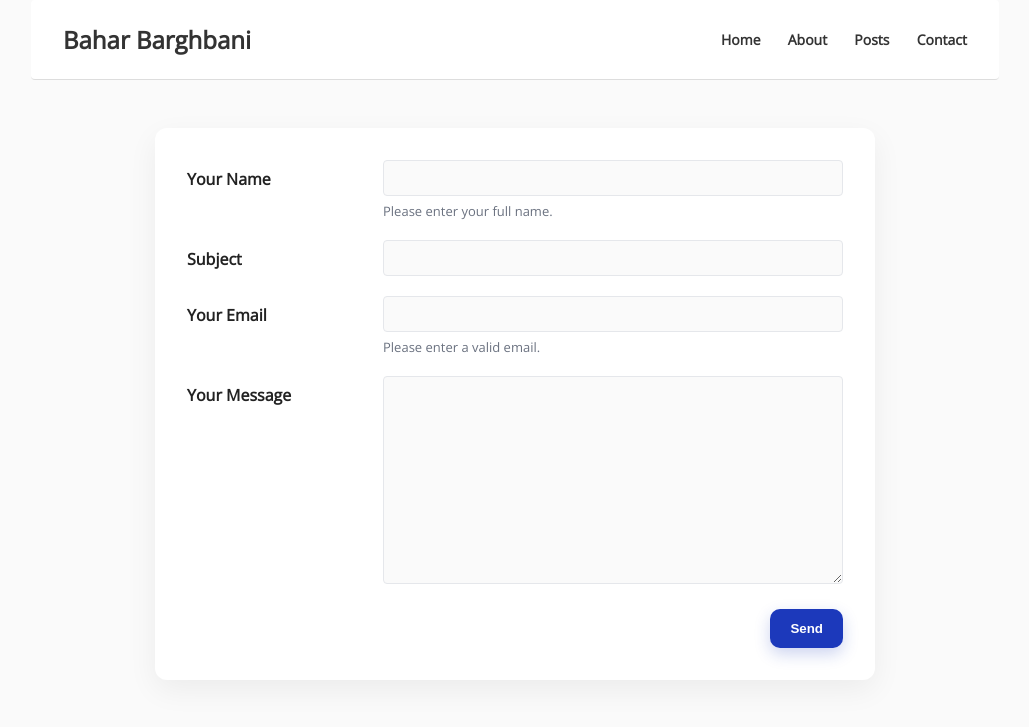
After one commit to baharbarghbani/Personal-Blog, a Django app: page /contact/ in a window 1280 px wide. The commit adds this page. Shown: the top 727 px of the page, without its empty margins (125-1154 px from the left). Run offline with Django 5.2, Linux system fonts and the light colour scheme.

```diff
--- a/blog/templates/blog/post_card.html
+++ b/blog/templates/blog/post_card.html
@@ -1,5 +1,5 @@
 {% load static %}
-<a class="post-card" href="{% url 'blog:detail' post.id %}">
+<a class="container post-card" href="{% url 'blog:detail' post.id %}">
     {% if post.image %}
     <div class="post-image">
         <img src="{{ post.image.url }}" alt="{{ post.post_name }}" />
--- /dev/null
+++ b/pages/forms.py
@@ -0,0 +1,7 @@
+from django import forms
+
+class ContactForm(forms.Form):
+    username = forms.CharField(max_length=100, required=True, label='Your Name', help_text="Please enter your full name.")
+    subject = forms.CharField(max_length=30, required=True, label='Subject')
+    email = forms.EmailField(required=True, label='Your Email', help_text="Please enter a valid email.")
+    message = forms.CharField(widget=forms.Textarea, required=True, label='Your Message')
--- a/pages/static/pages/style.css
+++ b/pages/static/pages/style.css
@@ -11,6 +11,16 @@ FONT SIZE SYSTEM (px)
   padding: 0;
   box-sizing: border-box;
 }
+:root{
+  --card-bg:#fff;
+  --text:#222;
+  --muted:#6b7280;
+  --border:#e5e7eb;
+  --ring:#1c39bb;           /* your Iranian blue */
+  --shadow:0 10px 30px rgba(0,0,0,.06);
+  --radius:12px;
+  --space:16px;
+}
 body {
   margin: 0;
   font-family: 'Open Sans', sans-serif;
@@ -23,6 +33,15 @@ body {
   margin: 0 auto;        /* vertically 0, horizontally auto‐center */
   padding: 0 1rem;       /* optional side padding on small screens */
   box-sizing: border-box;/* include padding in the width calculation */
+}
+
+.container{
+  margin: 48px auto;
+  background: var(--card-bg);
+  border-radius:12px;
+  color: var(--text);
+  border-radius: var(--radius);
+  box-shadow: var(--shadow);
 }
 
 .nav-link {
@@ -93,11 +112,7 @@ body {
   align-items: flex-start;
   padding: 32px;
   gap: 64px;
-  background: #fff;
-  border-radius: 12px;
   margin-bottom: 32px;
-  margin-top: 48px;
-  box-shadow: 0 8px 24px rgba(0, 0, 0, 0.05);
   color: inherit;
   text-decoration: none;
 }
@@ -162,8 +177,121 @@ body {
   font-size: 36px;
   margin: 24px 0 8px ;
 }
+
 .post-content {
   font-size: 18px;
   line-height: 1.8;
   padding: 0 16px 32px;
 }
+
+.about-container {
+  display: flex;
+  max-width: 800px;
+  align-items: flex-start;
+}
+
+.about-text{
+  padding: 24px;
+  font-size: 18px
+}
+
+.form-card {
+  max-width: 720px;
+  padding: 32px;
+}
+
+.form-row {
+  display: grid;
+  grid-template-columns: 180px 1fr;
+  gap: 16px;
+  align-items: start;
+  margin-bottom: 20px;
+}
+
+.form-row label {
+  font-weight: 600;
+  padding-top: 8px;
+}
+
+.form-input textarea,
+.form-input input,
+.form-input select {
+  width: 100%;
+  border-radius: 4px;
+  border: 1px solid var(--border);
+  font-size: 16px;
+  padding: 8px 16px;
+  background: #fafafa;
+}
+
+.form-input textarea{
+  min-height: 120px;
+  resize: vertical;
+}
+
+.input-wrap input:focus,
+.input-wrap textarea:focus,
+.input-wrap select:focus{
+  border-color: var(--ring);
+  box-shadow: 0 0 0 4px color-mix(in srgb, var(--ring) 20%, transparent);
+  background: #fff;
+}
+
+.form-help{
+  display:block;
+  margin-top:6px;
+  color: var(--muted);
+  font-size: 13px;
+}
+
+.form-submit{
+  display:flex;
+  justify-content:flex-end;
+  margin-top: 8px;
+}
+
+.form-btn {
+  padding: 12px 20px;
+  border: 0;
+  border-radius: 10px;
+  background: var(--ring);
+  color: #fff;
+  font-weight: 600;
+  cursor: pointer;
+  box-shadow: 0 6px 16px rgba(28,57,187,.22);
+  transition: transform .08s ease, box-shadow .2s ease, opacity .2s ease;
+}
+.form-error{
+  margin-top:6px;
+  font-size: 13px;
+  color:#b91c1c;
+}
+.form-btn:hover{
+  box-shadow: 0 10px 22px rgba(28,57,187,.25);
+}
+.form-btn:active{
+  transform: translateY(1px);
+}
+
+.thank-you-card{
+  max-width: 520px;
+  padding: 32px;
+  margin: 80px auto;
+  text-align: center;
+}
+.thank-you-card h1 {
+  color: var(--ring);
+  margin-bottom: 16px;
+}
+.thank-you-card p {
+  font-size: 18px;
+  color: #555;
+  margin-bottom: 24px;
+}
+.btn-primary{
+  display: inline-block;
+  padding: 12px 20px;
+  text-decoration: none;
+  font-weight: bold;
+  transition: background-color .2s ease;
+}
--- /dev/null
+++ b/pages/templates/pages/contact.html
@@ -0,0 +1,24 @@
+{% extends "base.html" %}
+{% block body %}
+<div class="container form-card" >
+    <form method="POST">
+        {% csrf_token %}
+        <!-- {{ form.as_p }} as_p in Django is a built-in method of a Django form object that tells Django to render each field wrapped in a <p> tag. -->
+        {% for field in form %}
+            <div class="form-row">
+                <label for="{{ field.id_for_label }}">{{ field.label }}</label>
+                <div class="form-input">
+                    {{ field }}
+                    {% if field.help_text %} <small class="form-help">{{ field.help_text}}</small> {% endif %}
+                    {% for error in field.errors %} <div class="form-error">
+                        {{ error }}
+                    </div> {% endfor%}
+                </div>
+            </div>
+        {% endfor %}
+        <div class="form-submit">
+            <button type="submit" class="form-btn">Send</button>
+        </div>
+    </form>
+</div>
+{% endblock %}
--- a/pages/templates/pages/home.html
+++ b/pages/templates/pages/home.html
@@ -5,7 +5,7 @@
     {% block body %}
         <div class="welcome">
             <div class="about-me">
-                About Me
+
             </div>
             <div class="hero">
                 <img src="{% static 'images/hero.jpg' %}" alt="hero image"/>
--- a/pages/urls.py
+++ b/pages/urls.py
@@ -3,6 +3,8 @@ from . import views
 
 app_name = 'pages'
 urlpatterns = [
-    path("", views.HomePage, name='home'),
+    path("home/", views.HomePage, name='home'),
     path("about/", views.About, name='about'),
+    path("contact/", views.Contact, name='contact'),
+    path("thank_you/", views.Thankyou, name='thank-you'),
 ]
--- a/pages/views.py
+++ b/pages/views.py
@@ -1,6 +1,9 @@
 from django.shortcuts import render, redirect
 from django.http import HttpResponse
 from django.template import loader
+from .forms import ContactForm
+from django.conf import settings
+from django.core.mail import send_mail
 
 # Create your views here.
 def HomePage(request):
@@ -12,3 +15,28 @@ def HomePage(request):
 def About(request):
     context={}
     return render(request, 'pages/about.html', context)
+
+def Contact(request):
+    if request.method == 'POST':
+        form = ContactForm(request.POST)
+        if form.is_valid():
+            username = form.cleaned_data.get("username")
+            subject = form.cleaned_data.get("subject")
+            email = form.cleaned_data.get("email")
+            message = form.cleaned_data.get("message")
+
+            full_message = f"Message from {username}\n<{email}>:\n\n\n{message}"
+            send_mail (
+                subject,
+                full_message,
+                settings.DEFAULT_FROM_EMAIL, # from
+                [settings.CONTACT_RECEIVER_EMAIL] #to
+            )
+            return redirect("pages:thank-you")
+    else:
+            form = ContactForm()
+    return render(request, 'pages/contact.html', {"form":form} )
+
+
+def Thankyou(request):
+    return render(request, "pages/thank_you.html")
--- a/personal_blog/settings.py
+++ b/personal_blog/settings.py
@@ -124,3 +124,7 @@ STATIC_URL = 'static/'
 DEFAULT_AUTO_FIELD = 'django.db.models.BigAutoField'
 MEDIA_URL = '/media/'
 MEDIA_ROOT = BASE_DIR / 'media'
+# MEDIA_ROOT = os.path.join(BASE_DIR, )
+DEFAULT_FROM_EMAIL = "no-reply@yourdomain.com"
+CONTACT_RECEIVER_EMAIL = "bahar.brqbni@gmail.com"
+EMAIL_BACKEND = 'django.core.mail.backends.console.EmailBackend' # in developement
--- a/templates/base.html
+++ b/templates/base.html
@@ -18,7 +18,7 @@
                 <a class="nav-link" href="{% url 'pages:home' %}">Home</a>
                 <a class="nav-link" href="{% url 'pages:about' %}">About</a>
                 <a class="nav-link" href="{% url 'blog:posts' %}">Posts</a>
-                <a class="nav-link" href="#">Contact</a>
+                <a class="nav-link" href="{% url 'pages:contact' %}">Contact</a>
             </div>
         </header>
         {% block body %}
```
Also changed, not shown: pages/templates/pages/about.html (+9 -5 lines), pages/templates/pages/thank_you.html (added, +8 -0 lines), 2 other files.
